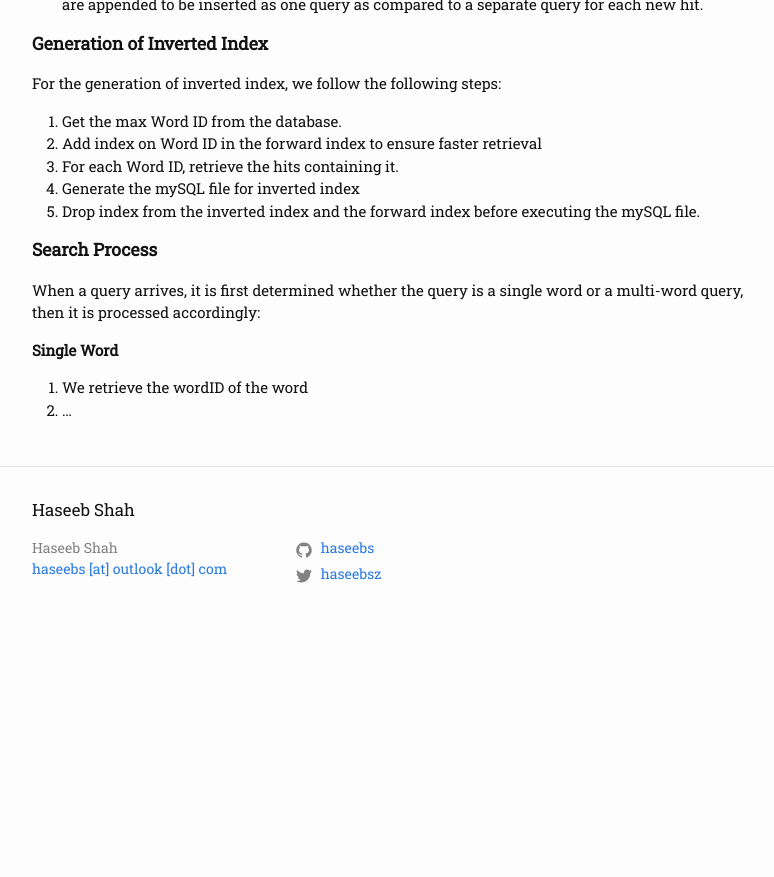
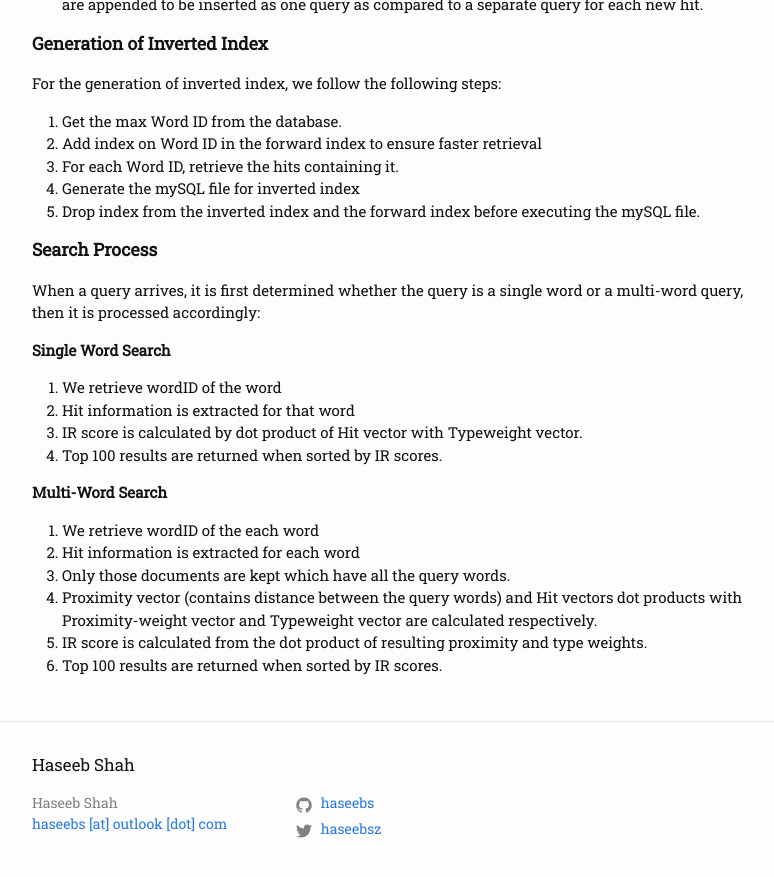
Before and after one commit to haseebs/haseebs.github.io, a Jekyll site: the page built from _projects/wikisearch.markdown, in a window 1280 px wide and 900 px high, scrolled down 1295 px. Shown: the top 877 px of the window, without its empty margins (238-1012 px from the left). Built offline with Jekyll 4.4.1, drawn with Linux system fonts in a browser that asks for light colours; before the commit the page ends 1940 px from its top, so only the background shows below that.

Commit message:
Completed wikisearch

```diff
--- a/_projects/wikisearch.markdown
+++ b/_projects/wikisearch.markdown
@@ -80,6 +80,19 @@ For the generation of inverted index, we follow the following steps:
 ### **Search Process**
 When a query arrives, it is first determined whether the query is a single word
 or a multi-word query, then it is processed accordingly:
-#### **Single Word**
-1. We retrieve the wordID of the word
-2. ...
+#### **Single Word Search**
+1. We retrieve wordID of the word
+2. Hit information is extracted for that word
+3. IR score is calculated by dot product of Hit vector with Typeweight vector.
+4. Top 100 results are returned when sorted by IR scores.
+
+#### **Multi-Word Search**
+1. We retrieve wordID of the each word
+2. Hit information is extracted for each word
+3. Only those documents are kept which have all the query words.
+4. Proximity vector (contains distance between the query words)
+and Hit vectors dot products with Proximity-weight vector
+and Typeweight vector are calculated respectively.
+3. IR score is calculated from the dot product of resulting proximity and type
+weights.
+4. Top 100 results are returned when sorted by IR scores.
```
